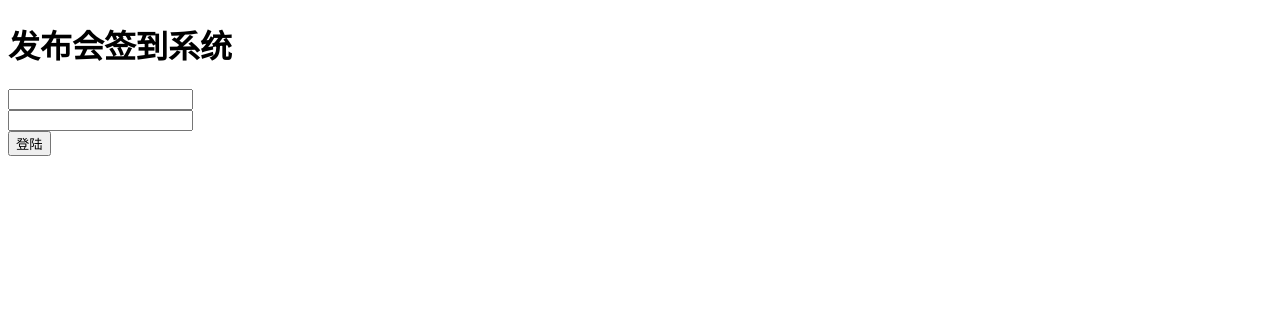
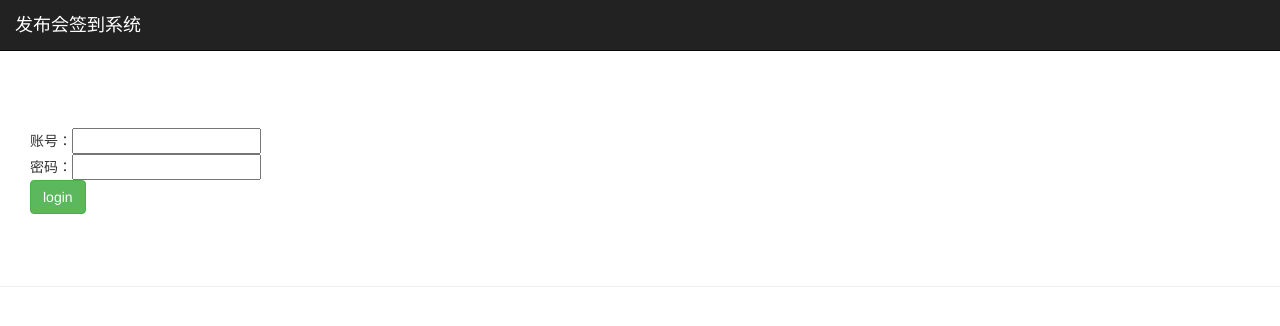
Before and after one commit to FelixZheng12138/guest-sign-system, a Django app: page / in a window 1280 px wide. Shown: the top 326 px of the page. Run offline with Django 3.2, Linux system fonts and the light colour scheme; some libraries are stand-ins or nearby versions.

Commit message:
update index.html

```diff
--- a/sign/templates/index.html
+++ b/sign/templates/index.html
@@ -1,18 +1,32 @@
 <!DOCTYPE html>
 <html lang="en" dir="ltr">
   <head>
-    <meta charset="utf-8">
+    {% load bootstrap3 %}
+    {% bootstrap_css %}
+    {% bootstrap_javascript %}
     <title>django project</title>
   </head>
   <body>
-    <h1>发布会签到系统</h1>
-    <form class="" method="POST" action="/login_action/">
-      <input type="text" name="username" value=""><br>
-      <input type="password" name="password" value=""><br>
-      <button type="submit" name="btn">登陆</button>
-      <h2>{{error}}<h2><br>
-      <h2>{{debug}}<h2><br>
-      {% csrf_token %}
-  </form>
+    <nav class="navbar navbar-inverse navbar-fixed-top">
+      <div class="navbar-header">
+        <a class="navbar-brand" href="#">发布会签到系统</a>
+      </div>
+    </nav>
+    <div class="page-header" style="padding-top: 80px">
+      <div class="navbar-collapse collapse" id="navbar">
+        <!-- <form class="navbar-form"> -->
+      <!-- <h1>发布会签到系统</h1> -->
+        <form class="navbar-form" method="POST" action="/login_action/">
+          账号：<input type="text" name="username" value=""><br>
+          密码：<input type="password" name="password" value=""><br>
+          <button type="submit" class="btn btn-success">login</button><br>
+          <font color = 'red'>
+            <h2>{{error}}<h2><br>
+          </font>
+          <!-- <h2>{{debug}}<h2><br> -->
+          {% csrf_token %}
+        </form>
+      </div>
+    </div>
   </body>
 </html>
```
